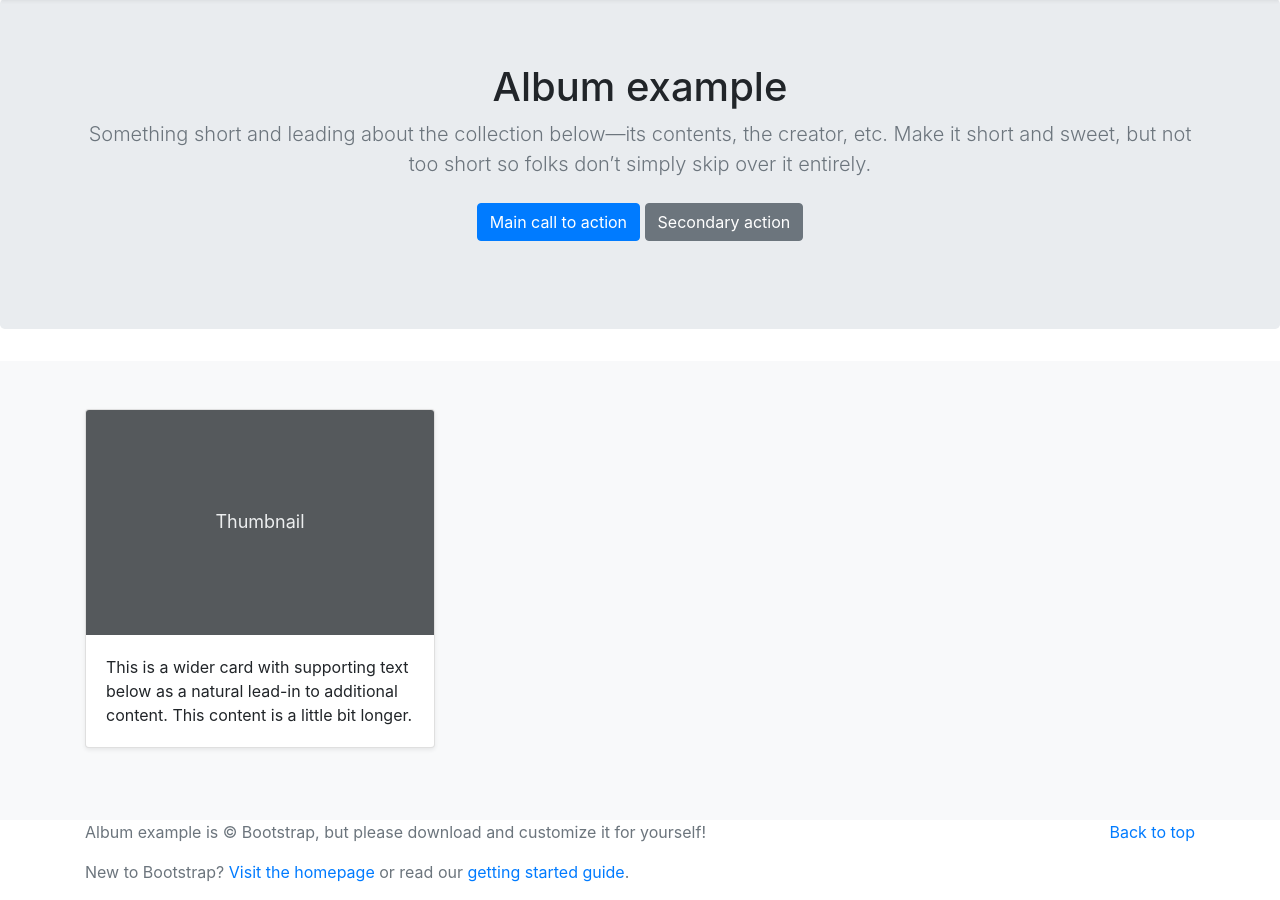
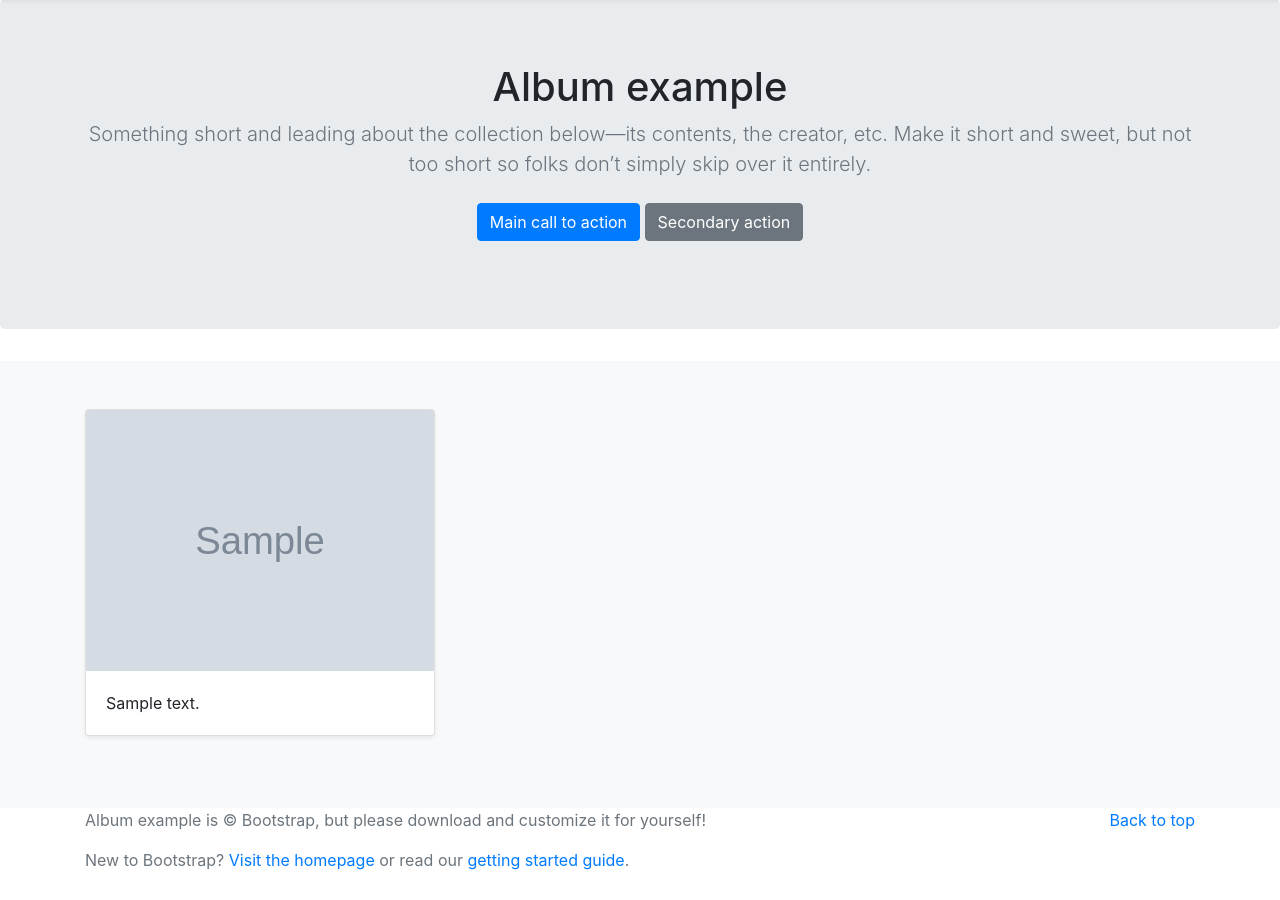
Before and after one commit to Talnex/Android_Zigbee_Django, a Python web app: template mydjango/templates/home.html in a window 1280 px wide. Shown: the part 57-957 px from the top of the page. After the commit the page ends 927 px from the top, so only its background shows below. Run offline with Jinja, Linux system fonts and the light colour scheme; the template is opened without the code that fills it: most values are stand-ins (such as "Sample title", 1, 10 or a date in 2020); grey boxes marked "Sample" are stand-in pictures; some libraries are stand-ins or nearby versions.

Commit message:
美化了界面

```diff
--- a/mydjango/templates/home.html
+++ b/mydjango/templates/home.html
@@ -89,16 +89,16 @@
     <div class="container">
 
       <div class="row">
+        {% for gallery in gallerys.all %}
         <div class="col-md-4">
           <div class="card mb-4 shadow-sm">
-            <svg class="bd-placeholder-img card-img-top" width="100%" height="225" xmlns="http://www.w3.org/2000/svg" preserveAspectRatio="xMidYMid slice" focusable="false" role="img" aria-label="Placeholder: Thumbnail"><title>Placeholder</title><rect width="100%" height="100%" fill="#55595c"/><text x="50%" y="50%" fill="#eceeef" dy=".3em">Thumbnail</text></svg>
+            <img class="card-img-top" src="{{ gallery.image.url }}">
             <div class="card-body">
-              <p class="card-text">This is a wider card with supporting text below as a natural lead-in to additional content. This content is a little bit longer.</p>
-
+              <p class="card-text">{{ gallery.description }}</p>
             </div>
           </div>
         </div>
-
+        {% endfor %}
       </div>
     </div>
   </div>
```
Also changed, not shown: mydjango/gallery/apps.py (line endings or trailing spaces).
